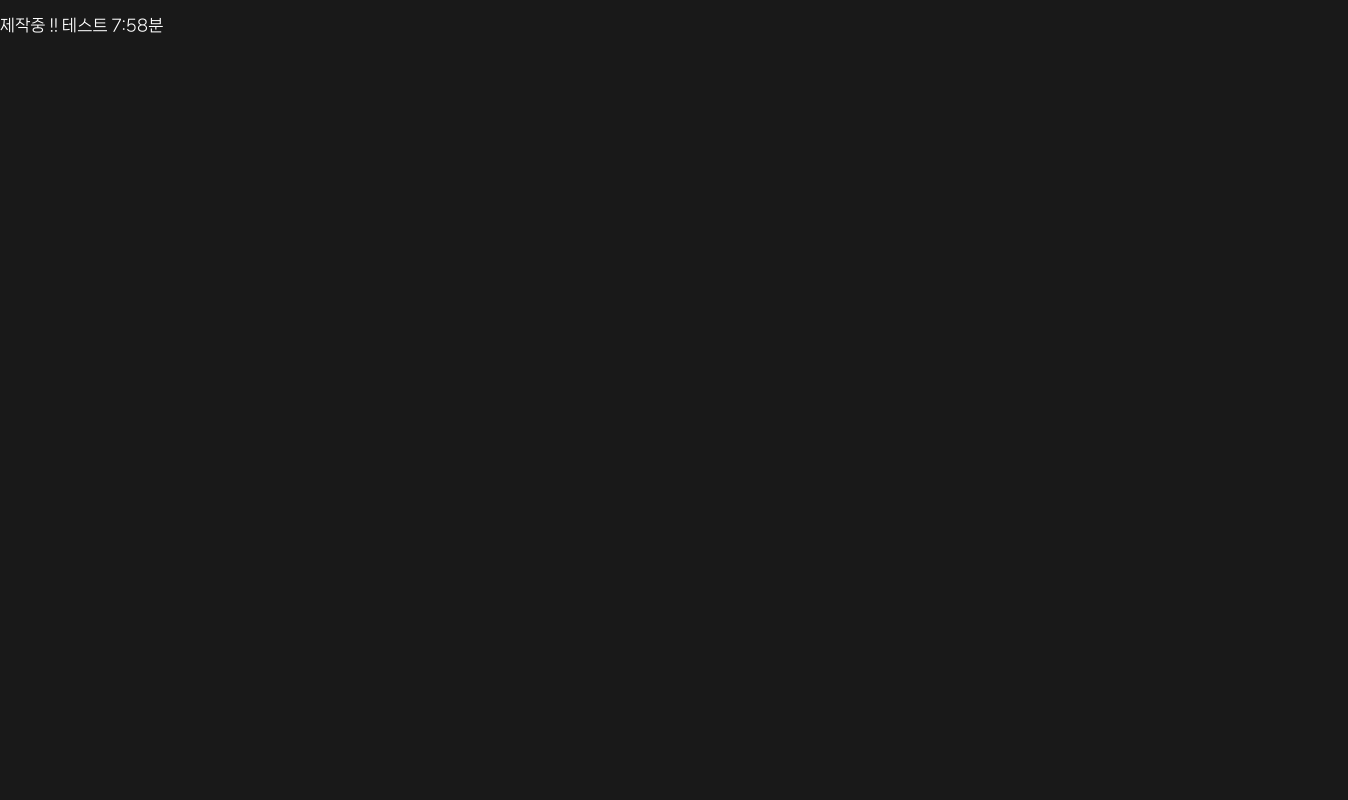
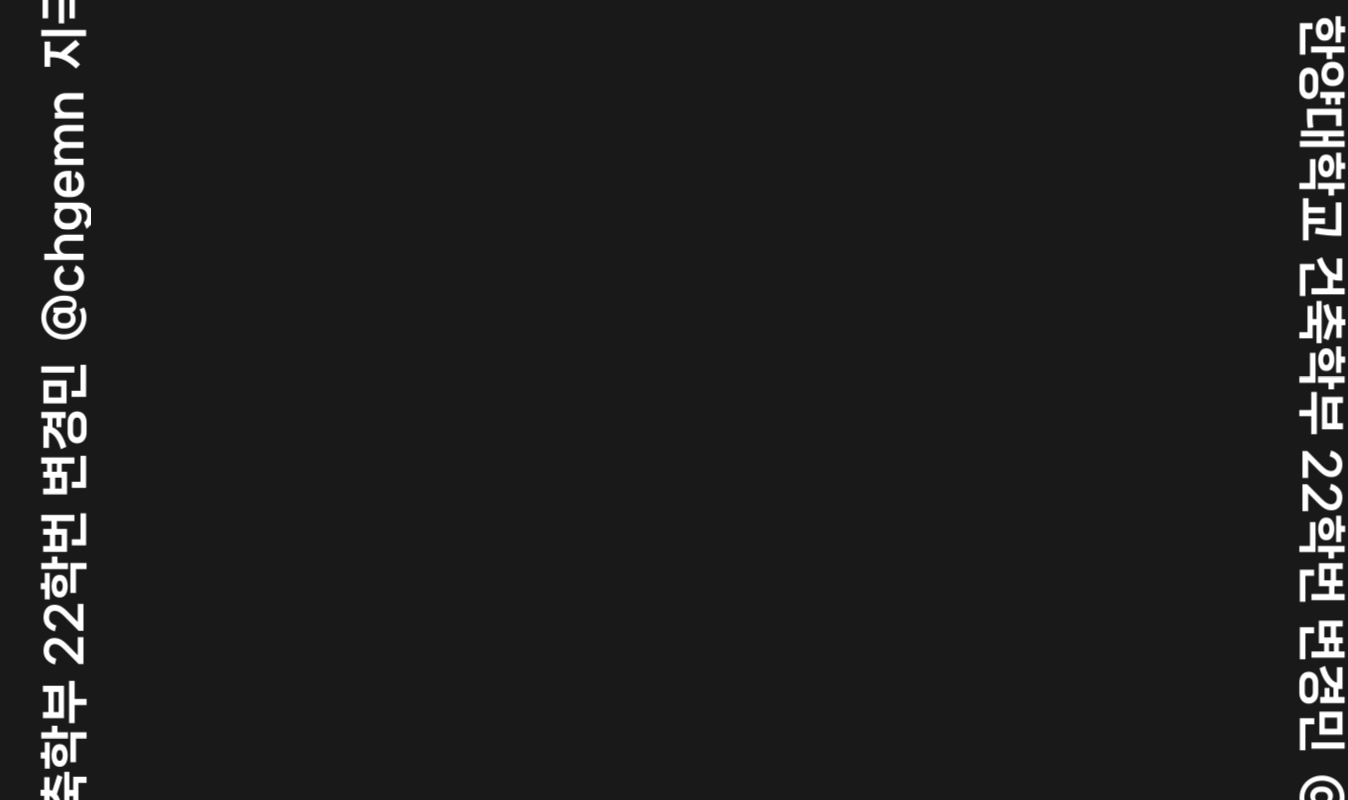
Before and after one commit to changemin/photo-exhibition, a React (Create React App) app: page / in a window 1280 px wide. Shown: the top 800 px of the page, 1348 px wide, since content can reach past the window. Built offline with nearby package versions, Linux system fonts and the light colour scheme.

Commit message:
Add Marquee

```diff
--- a/package.json
+++ b/package.json
@@ -14,6 +14,7 @@
     "gh-pages": "^5.0.0",
     "react": "^18.2.0",
     "react-dom": "^18.2.0",
+    "react-fast-marquee": "^1.3.5",
     "react-router-dom": "^6.8.2",
     "react-scripts": "5.0.1",
     "typescript": "^4.9.5",
--- a/src/App.tsx
+++ b/src/App.tsx
@@ -1,14 +1,55 @@
 import React from 'react';
 import './css/App.css';
+import Marquee from "react-fast-marquee";
+import styled from "styled-components";
 
-function App() {
+
+const leftTextItems = [
+  "나의 시선들이 듬뿍 담긴 사진들",
+  "한양대학교 건축학부 22학번 변경민",
+  "@chgemn",
+  "지극히 개인적인 시선들",
+  "질문 받아요",
+]
+
+export default function App() {
   return (
     <div>
-      <p>
-        제작중 !! 테스트 7:58분
-      </p>
+      <LeftMarqueeWrapper>
+        <Marquee gradientColor={[19,19,19]} speed={2}>
+          {leftTextItems.map((item) => (
+              <FlowingText>{item}</FlowingText>
+          ))}
+        </Marquee>
+      </LeftMarqueeWrapper>
+
+      <RightMarqueeWrapper>
+        <Marquee gradientColor={[19,19,19]} speed={2}>
+          {leftTextItems.map((item) => (
+              <FlowingText>{item}</FlowingText>
+          ))}
+        </Marquee>
+      </RightMarqueeWrapper>
     </div>
   );
 }
 
-export default App;
+const FlowingText = styled.p`
+  margin: 0px 20px 0px 0px;
+  font-family: "NanumSquareNeo-EB";
+  font-size: clamp(1rem, 10vw, 3rem);
+`
+
+const LeftMarqueeWrapper = styled.div`
+  position: absolute;
+  top: 0%;
+  left: -90vw;
+  transform: rotate(-90deg);
+`
+
+const RightMarqueeWrapper = styled.div`
+  position: absolute;
+  top: 50vh;
+  left: 60vw;
+  transform: rotate(90deg);
+`
--- a/src/css/App.css
+++ b/src/css/App.css
@@ -1,9 +1,3 @@
-body {
-  margin: 0;
-  background-color: #191919;
-  font-family: "NanumSquareNeo-R";
-  color: white;
-}
 
 /* FONT */
 @font-face {
@@ -37,7 +31,14 @@ body {
 }
 
 @font-face { /* Heavy */
-  font-family: "NanumSquareNeo-Hv";
+  font-family: "NanumSquareNeo-H";
   src: url("../fonts/woff2/NanumSquareNeoTTF-eHv.woff2") format("woff2"),
   url("../fonts/woff/NanumSquareNeoTTF-eHv.woff") format("woff");
 }
+
+body {
+  margin: 0;
+  background-color: #191919;
+  font-family: "NanumSquareNeo-R";
+  color: white;
+}
```
Also changed, not shown: 1 other file (tests, documents, lock files or other folders).
